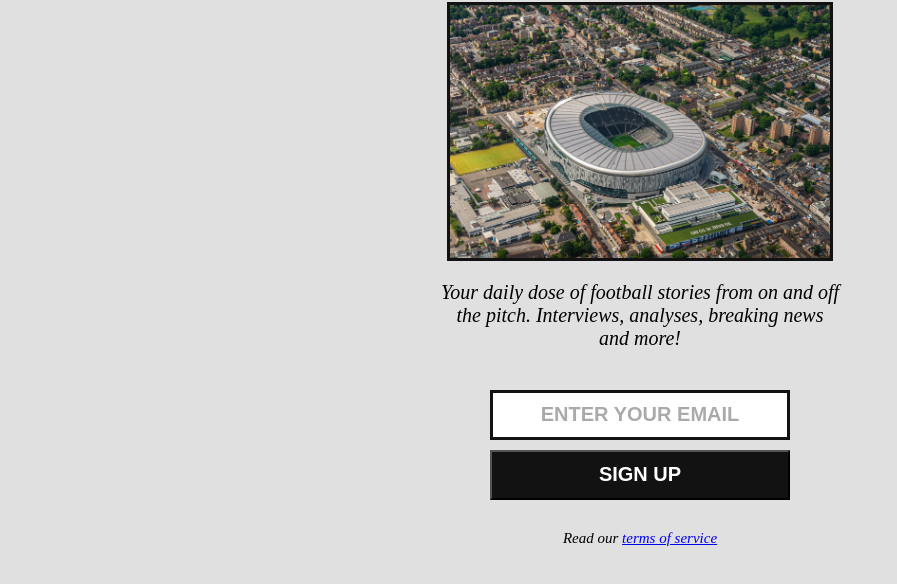
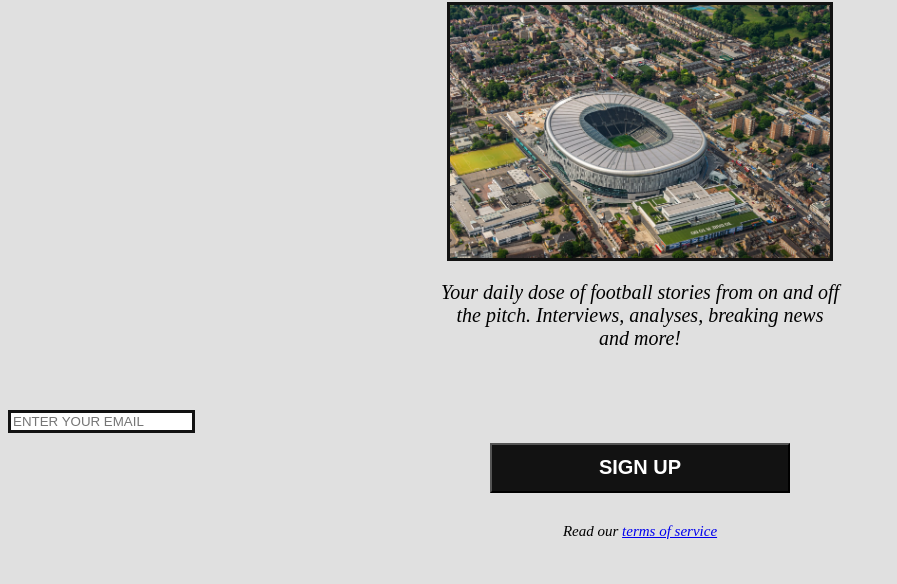
Before and after one commit to pradyumnakatarki/signup-page, a plain HTML site: page index.html in a window 1280 px wide. Shown: the part 78-662 px from the top of the page, without its empty margins (0-897 px from the left). Drawn offline with Linux system fonts and the light colour scheme.

Commit message:
Button converted to input

```diff
--- a/index.html
+++ b/index.html
@@ -12,7 +12,7 @@
             Your daily dose of football stories from on and off the pitch. Interviews, analyses, breaking news and more!
         </p>
 
-        <button id="em" class="btn">ENTER YOUR EMAIL</button>
+        <input type = "text" id="em" class="btn" placeholder = "ENTER YOUR EMAIL">
         <button id="su" class="btn">SIGN UP</button>
 
         <p id="tos">Read our <a href="https://www.youtube.com/watch?v=dQw4w9WgXcQ" target="_blank">terms of service</a></p>
```
